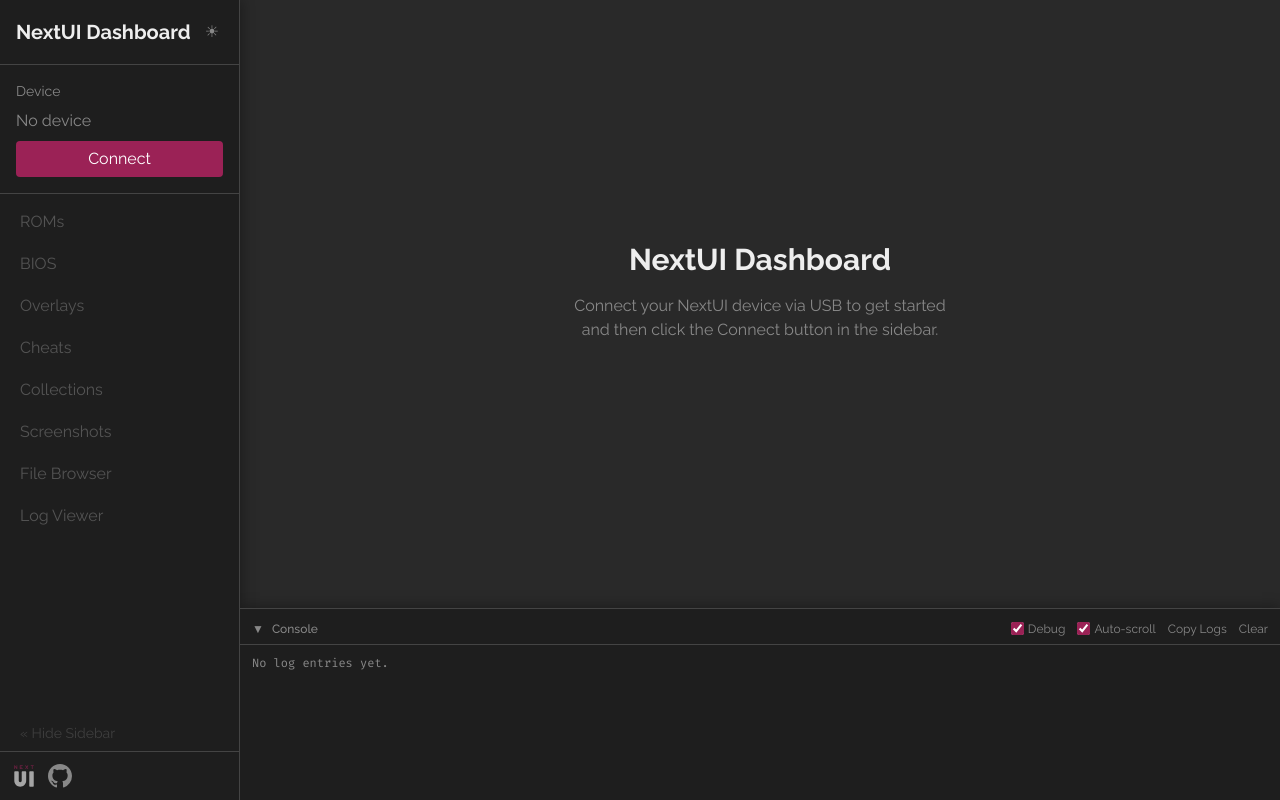
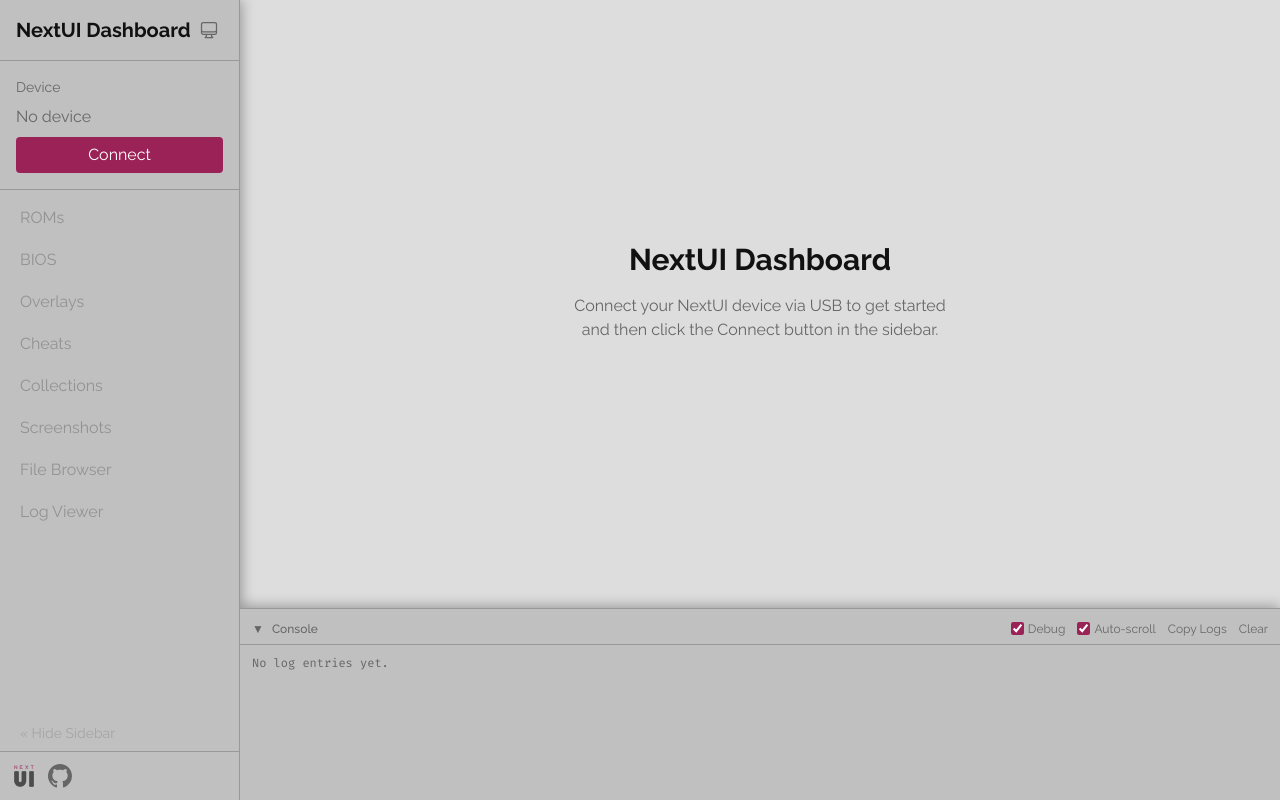
Before and after one commit to aaronhoogstraten/nextui-web-dashboard, a SvelteKit app: page / in a window 1280 px wide. Built offline with nearby package versions, Linux system fonts and the light colour scheme.

Commit message:
Add system theme support

```diff
--- a/src/components/Sidebar.svelte
+++ b/src/components/Sidebar.svelte
@@ -15,7 +15,7 @@
 		canStayAwake
 	} from '$lib/stores/connection.svelte.js';
 	import { hasWebUSB, getBrowserRecommendation } from '$lib/adb/connection.js';
-	import { toggleTheme, isDark } from '$lib/stores/theme.svelte.js';
+	import { toggleTheme, isDark, getTheme } from '$lib/stores/theme.svelte.js';
 	import { base } from '$app/paths';
 
 	interface NavItem {
@@ -58,6 +58,22 @@
 	];
 </script>
 
+{#snippet themeIcon()}
+	{#if getTheme() === 'dark'}
+		<svg xmlns="http://www.w3.org/2000/svg" fill="none" viewBox="0 0 24 24" stroke-width="1.5" stroke="currentColor" class="w-5 h-5">
+			<path stroke-linecap="round" stroke-linejoin="round" d="M21.752 15.002A9.72 9.72 0 0 1 18 15.75c-5.385 0-9.75-4.365-9.75-9.75 0-1.33.266-2.597.748-3.752A9.753 9.753 0 0 0 3 11.25C3 16.635 7.365 21 12.75 21a9.753 9.753 0 0 0 9.002-5.998Z" />
+		</svg>
+	{:else if getTheme() === 'light'}
+		<svg xmlns="http://www.w3.org/2000/svg" fill="none" viewBox="0 0 24 24" stroke-width="1.5" stroke="currentColor" class="w-5 h-5">
+			<path stroke-linecap="round" stroke-linejoin="round" d="M12 3v2.25m6.364.386-1.591 1.591M21 12h-2.25m-.386 6.364-1.591-1.591M12 18.75V21m-4.773-4.227-1.591 1.591M5.25 12H3m4.227-4.773L5.636 5.636M15.75 12a3.75 3.75 0 1 1-7.5 0 3.75 3.75 0 0 1 7.5 0Z" />
+		</svg>
+	{:else}
+		<svg xmlns="http://www.w3.org/2000/svg" fill="none" viewBox="0 0 24 24" stroke-width="1.5" stroke="currentColor" class="w-5 h-5">
+			<path stroke-linecap="round" stroke-linejoin="round" d="M9 17.25v1.007a3 3 0 0 1-.879 2.122L7.5 21h9l-.621-.621A3 3 0 0 1 15 18.257V17.25m6-12V15a2.25 2.25 0 0 1-2.25 2.25H5.25A2.25 2.25 0 0 1 3 15V5.25m18 0A2.25 2.25 0 0 0 18.75 3H5.25A2.25 2.25 0 0 0 3 5.25m18 0V12a2.25 2.25 0 0 1-2.25 2.25H5.25A2.25 2.25 0 0 1 3 12V5.25" />
+		</svg>
+	{/if}
+{/snippet}
+
 <aside
 	class="bg-sidebar text-text h-screen flex flex-col shrink-0 border-r border-border shadow-[2px_0_12px_rgba(0,0,0,0.3)] z-10 transition-[width] duration-150 overflow-hidden {collapsed ? 'w-14' : 'w-60'}"
 >
@@ -79,9 +95,13 @@
 		<button
 			onclick={toggleTheme}
 			class="text-text-muted hover:text-text p-1 rounded"
-			title={isDark() ? 'Switch to light mode' : 'Switch to dark mode'}
+			title={getTheme() === 'dark'
+				? 'Current: dark\nSwitch to: light'
+				: getTheme() === 'light'
+					? 'Current: light\nSwitch to: system'
+					: 'Current: system\nSwitch to: dark'}
 		>
-			{isDark() ? '\u2600' : '\u263E'}
+			{@render themeIcon()}
 		</button>
 	</div>
 
--- a/src/lib/stores/theme.svelte.ts
+++ b/src/lib/stores/theme.svelte.ts
@@ -1,34 +1,54 @@
-export type Theme = 'dark' | 'light';
+export type Theme = 'dark' | 'light' | 'system';
 
 const STORAGE_KEY = 'nextui-dashboard-theme';
 
 let theme: Theme = $state(loadTheme());
 
 function loadTheme(): Theme {
-	if (typeof localStorage === 'undefined') return 'dark';
+	if (typeof localStorage === 'undefined') return 'system';
 	const stored = localStorage.getItem(STORAGE_KEY);
-	if (stored === 'light' || stored === 'dark') return stored;
-	return 'dark';
+	if (stored === 'light' || stored === 'dark' || stored === 'system') return stored;
+	return 'system';
+}
+
+let systemPrefersDark: boolean = $state(
+	typeof window !== 'undefined'
+		? window.matchMedia('(prefers-color-scheme: dark)').matches
+		: true
+);
+
+function resolveTheme(t: Theme): 'dark' | 'light' {
+	if (t === 'system') return systemPrefersDark ? 'dark' : 'light';
+	return t;
 }
 
 function applyTheme(t: Theme) {
 	if (typeof document === 'undefined') return;
-	document.documentElement.classList.toggle('light', t === 'light');
+	const resolved = resolveTheme(t);
+	document.documentElement.classList.toggle('light', resolved === 'light');
 }
 
-// Apply on load — intentionally reads the initial value (toggleTheme re-applies on change)
-applyTheme(loadTheme());
+// Listen for OS theme changes — re-apply when in system mode
+if (typeof window !== 'undefined') {
+	window.matchMedia('(prefers-color-scheme: dark)').addEventListener('change', (e) => {
+		systemPrefersDark = e.matches;
+		if (theme === 'system') applyTheme(theme);
+	});
+}
+
+// Apply on load
+applyTheme(theme);
 
 export function getTheme(): Theme {
 	return theme;
 }
 
 export function toggleTheme() {
-	theme = theme === 'dark' ? 'light' : 'dark';
+	theme = theme === 'dark' ? 'light' : theme === 'light' ? 'system' : 'dark';
 	if (typeof localStorage !== 'undefined') localStorage.setItem(STORAGE_KEY, theme);
 	applyTheme(theme);
 }
 
 export function isDark(): boolean {
-	return theme === 'dark';
+	return resolveTheme(theme) === 'dark';
 }
```
